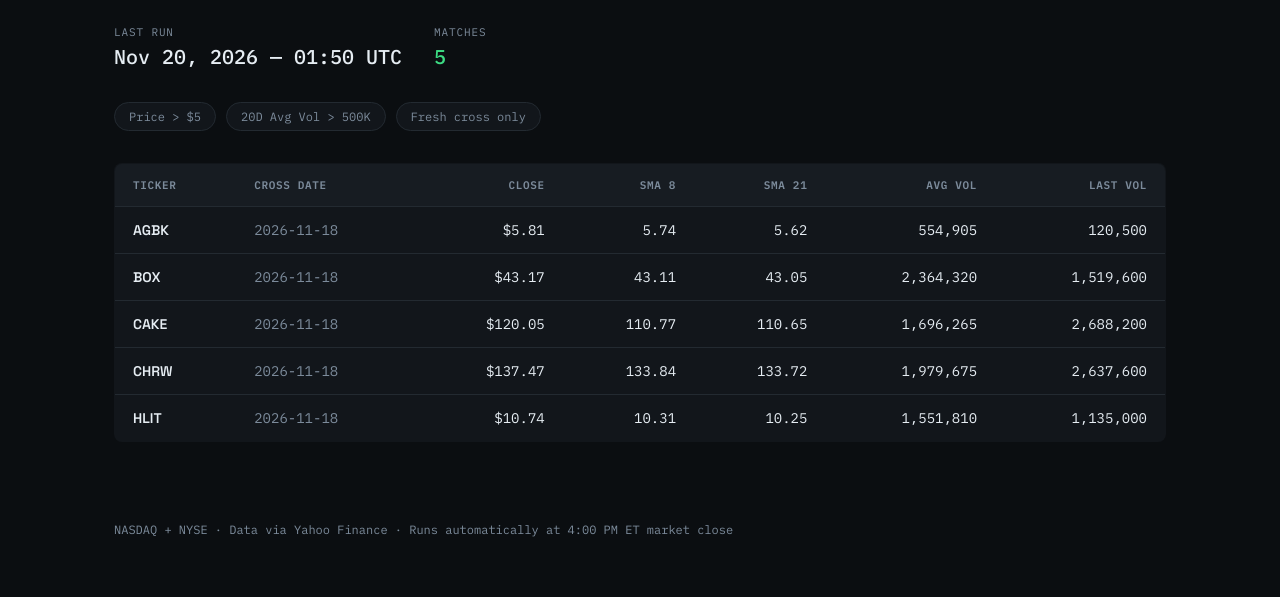
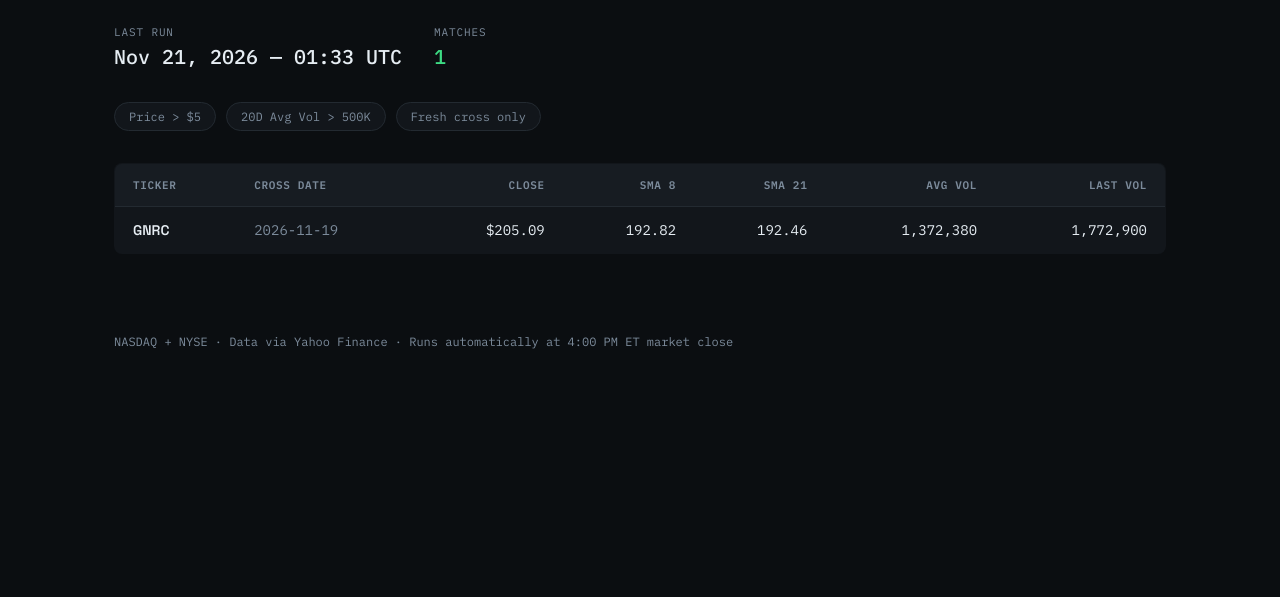
Before and after one commit to belch99/swing-screener, a plain HTML site: page docs/daily.html in a window 1280 px wide. Shown: the part 291-888 px from the top of the page. After the commit the page ends 800 px from the top, so only its background shows below. Drawn offline with Linux system fonts and the light colour scheme.

Commit message:
Daily SMA scan: 2026-11-21

```diff
--- a/daily_cross_results.csv
+++ b/daily_cross_results.csv
@@ -1,6 +1,2 @@
 ticker,close_date,close,sma8,sma21,avg_vol,last_vol
-AGBK,2026-11-18,5.81,5.74,5.62,554905,120500
-BOX,2026-11-18,43.17,43.11,43.05,2364320,1519600
-CAKE,2026-11-18,120.05,110.77,110.65,1696265,2688200
-CHRW,2026-11-18,137.47,133.84,133.72,1979675,2637600
-HLIT,2026-11-18,10.74,10.31,10.25,1551810,1135000
+GNRC,2026-11-19,205.09,192.82,192.46,1372380,1772900
--- a/docs/daily.html
+++ b/docs/daily.html
@@ -238,7 +238,7 @@
 <body>
 
   <div class="tape-wrap">
-    <div class="tape-track"><span class="tape-item"><span class="tape-ticker">AGBK</span><span class="tape-price">$5.81</span></span><span class="tape-item"><span class="tape-ticker">BOX</span><span class="tape-price">$43.17</span></span><span class="tape-item"><span class="tape-ticker">CAKE</span><span class="tape-price">$120.05</span></span><span class="tape-item"><span class="tape-ticker">CHRW</span><span class="tape-price">$137.47</span></span><span class="tape-item"><span class="tape-ticker">HLIT</span><span class="tape-price">$10.74</span></span><span class="tape-item"><span class="tape-ticker">AGBK</span><span class="tape-price">$5.81</span></span><span class="tape-item"><span class="tape-ticker">BOX</span><span class="tape-price">$43.17</span></span><span class="tape-item"><span class="tape-ticker">CAKE</span><span class="tape-price">$120.05</span></span><span class="tape-item"><span class="tape-ticker">CHRW</span><span class="tape-price">$137.47</span></span><span class="tape-item"><span class="tape-ticker">HLIT</span><span class="tape-price">$10.74</span></span></div>
+    <div class="tape-track"><span class="tape-item"><span class="tape-ticker">GNRC</span><span class="tape-price">$205.09</span></span><span class="tape-item"><span class="tape-ticker">GNRC</span><span class="tape-price">$205.09</span></span></div>
   </div>
 
     <nav class="top-nav">
@@ -255,11 +255,11 @@
     <div class="meta-row">
       <div class="meta-item">
         <div class="meta-label">Last run</div>
-        <div class="meta-value">Nov 20, 2026 — 01:50 UTC</div>
+        <div class="meta-value">Nov 21, 2026 — 01:33 UTC</div>
       </div>
       <div class="meta-item">
         <div class="meta-label">Matches</div>
-        <div class="meta-value accent">5</div>
+        <div class="meta-value accent">1</div>
       </div>
     </div>
   </header>
@@ -283,49 +283,13 @@
           </thead>
           <tbody>
         <tr>
-          <td class="col-ticker">AGBK</td>
-          <td class="mono">2026-11-18</td>
-          <td class="mono num">$5.81</td>
-          <td class="mono num">5.74</td>
-          <td class="mono num">5.62</td>
-          <td class="mono num">554,905</td>
-          <td class="mono num">120,500</td>
-        </tr>
-        <tr>
-          <td class="col-ticker">BOX</td>
-          <td class="mono">2026-11-18</td>
-          <td class="mono num">$43.17</td>
-          <td class="mono num">43.11</td>
-          <td class="mono num">43.05</td>
-          <td class="mono num">2,364,320</td>
-          <td class="mono num">1,519,600</td>
-        </tr>
-        <tr>
-          <td class="col-ticker">CAKE</td>
-          <td class="mono">2026-11-18</td>
-          <td class="mono num">$120.05</td>
-          <td class="mono num">110.77</td>
-          <td class="mono num">110.65</td>
-          <td class="mono num">1,696,265</td>
-          <td class="mono num">2,688,200</td>
-        </tr>
-        <tr>
-          <td class="col-ticker">CHRW</td>
-          <td class="mono">2026-11-18</td>
-          <td class="mono num">$137.47</td>
-          <td class="mono num">133.84</td>
-          <td class="mono num">133.72</td>
-          <td class="mono num">1,979,675</td>
-          <td class="mono num">2,637,600</td>
-        </tr>
-        <tr>
-          <td class="col-ticker">HLIT</td>
-          <td class="mono">2026-11-18</td>
-          <td class="mono num">$10.74</td>
-          <td class="mono num">10.31</td>
-          <td class="mono num">10.25</td>
-          <td class="mono num">1,551,810</td>
-          <td class="mono num">1,135,000</td>
+          <td class="col-ticker">GNRC</td>
+          <td class="mono">2026-11-19</td>
+          <td class="mono num">$205.09</td>
+          <td class="mono num">192.82</td>
+          <td class="mono num">192.46</td>
+          <td class="mono num">1,372,380</td>
+          <td class="mono num">1,772,900</td>
         </tr>
           </tbody>
         </table>
@@ -336,7 +300,7 @@
   </footer>
 
 <script>
-  window.SCREENER_DATA = [{"ticker": "AGBK", "close_date": "2026-11-18", "close": 5.81, "sma8": 5.74, "sma21": 5.62, "avg_vol": 554905, "last_vol": 120500}, {"ticker": "BOX", "close_date": "2026-11-18", "close": 43.17, "sma8": 43.11, "sma21": 43.05, "avg_vol": 2364320, "last_vol": 1519600}, {"ticker": "CAKE", "close_date": "2026-11-18", "close": 120.05, "sma8": 110.77, "sma21": 110.65, "avg_vol": 1696265, "last_vol": 2688200}, {"ticker": "CHRW", "close_date": "2026-11-18", "close": 137.47, "sma8": 133.84, "sma21": 133.72, "avg_vol": 1979675, "last_vol": 2637600}, {"ticker": "HLIT", "close_date": "2026-11-18", "close": 10.74, "sma8": 10.31, "sma21": 10.25, "avg_vol": 1551810, "last_vol": 1135000}];
+  window.SCREENER_DATA = [{"ticker": "GNRC", "close_date": "2026-11-19", "close": 205.09, "sma8": 192.82, "sma21": 192.46, "avg_vol": 1372380, "last_vol": 1772900}];
 </script>
 </body>
 </html>
```
